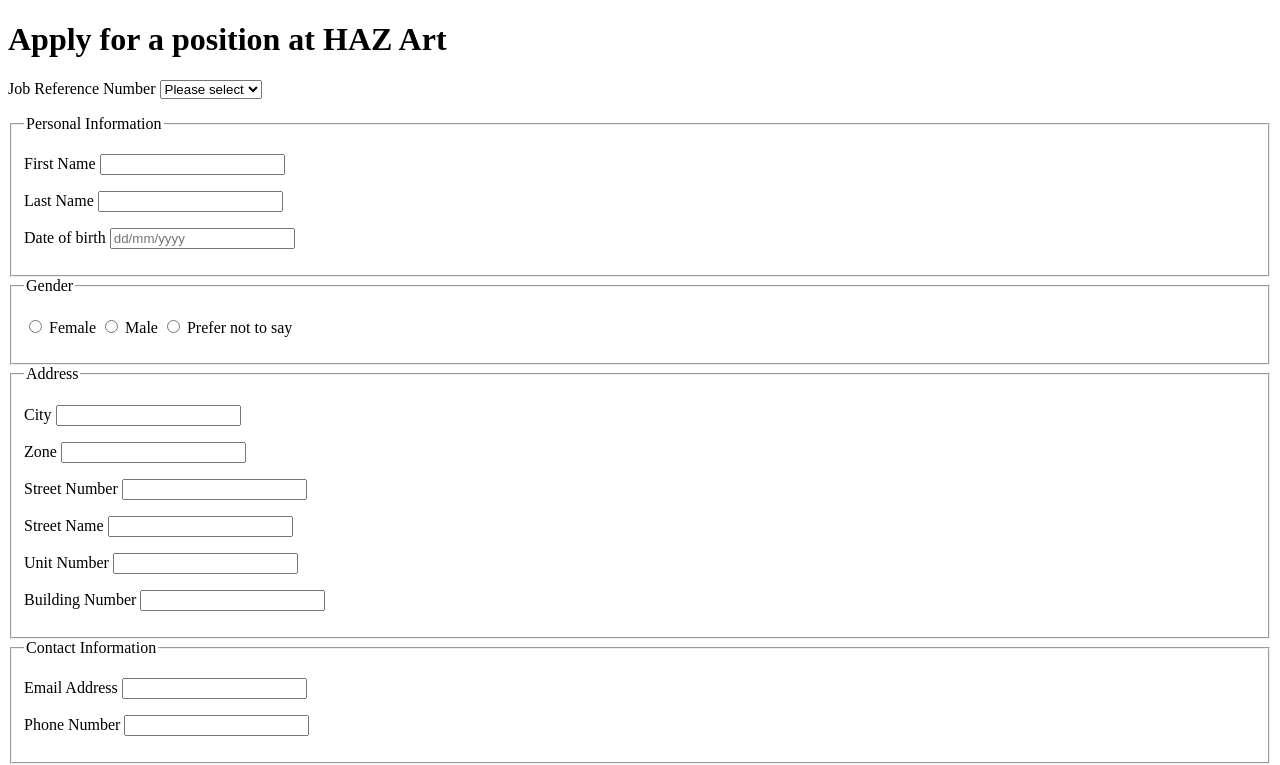
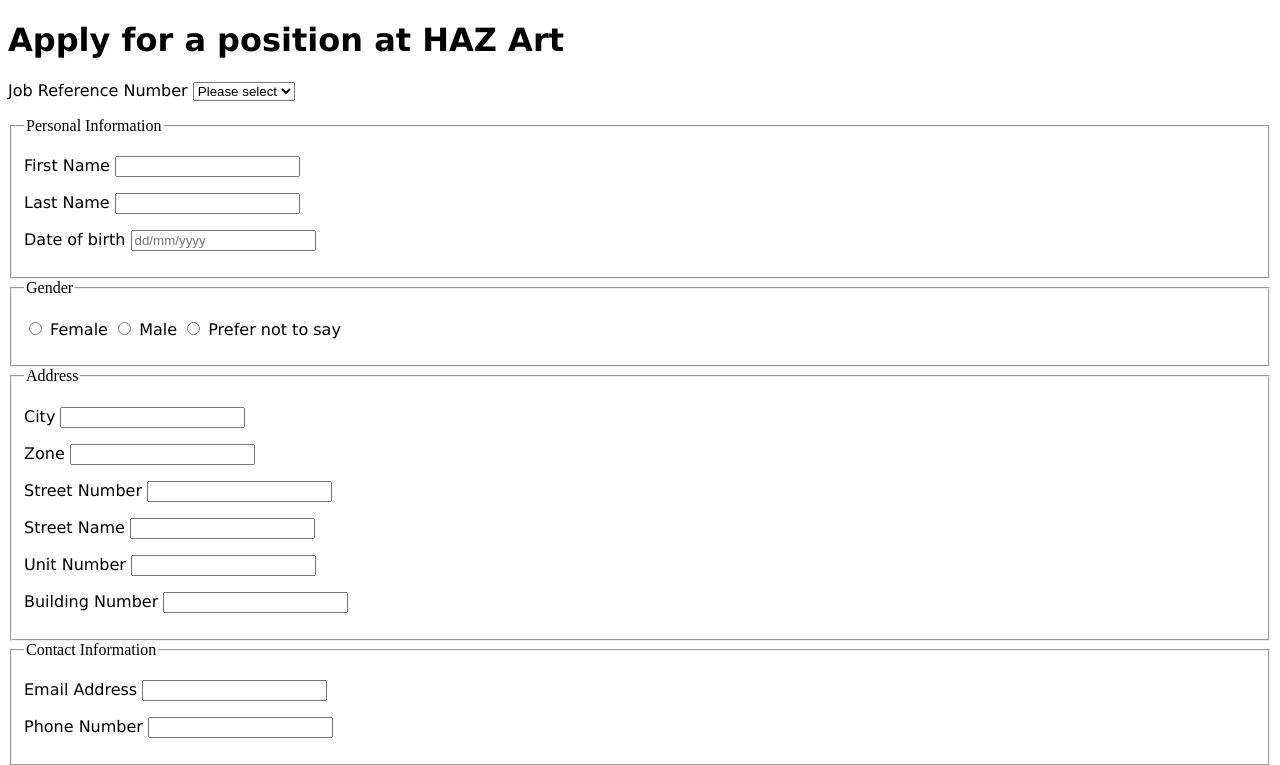
Before and after one commit to 106194750/106194750.github.io, a PHP site: page /apply.html in a window 1280 px wide. Shown: the top 765 px of the page. Run offline with PHP 8.4, Linux system fonts and the light colour scheme.

Commit message:
modified:   styles.css

```diff
--- a/styles.css
+++ b/styles.css
@@ -12,6 +12,19 @@ description: refers to index.html, jobs.html, apply.html, about.html
 
 */
 
+p, h1, h2{
+    font-family: 'Lucida Sans', 'Lucida Sans Regular', 'Lucida Grande', 'Lucida Sans Unicode', Geneva, Verdana, sans-serif;
+}
+
 img{
     max-width:100%;
 }
+
+nav{
+    background-color: rebeccapurple;
+    color: azure;
+}
+
+h1{
+    font: ;
+}
```
